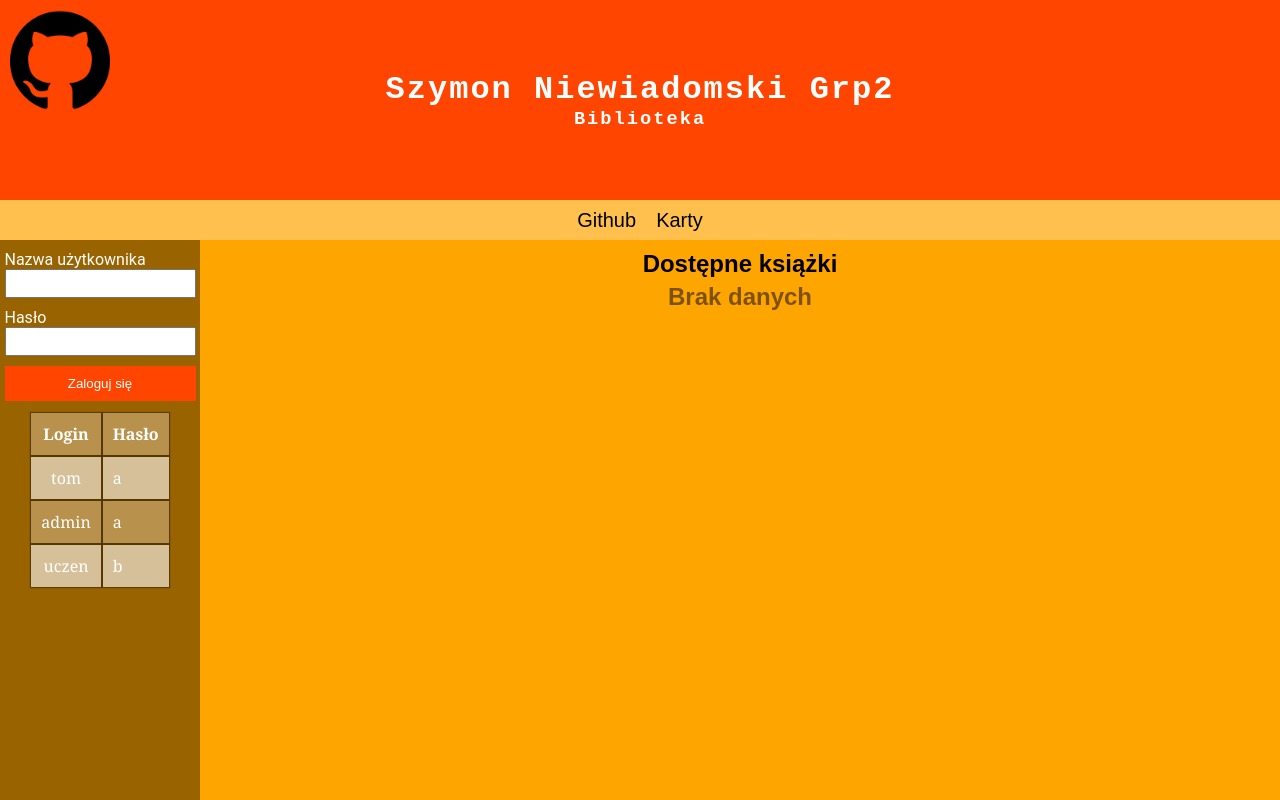
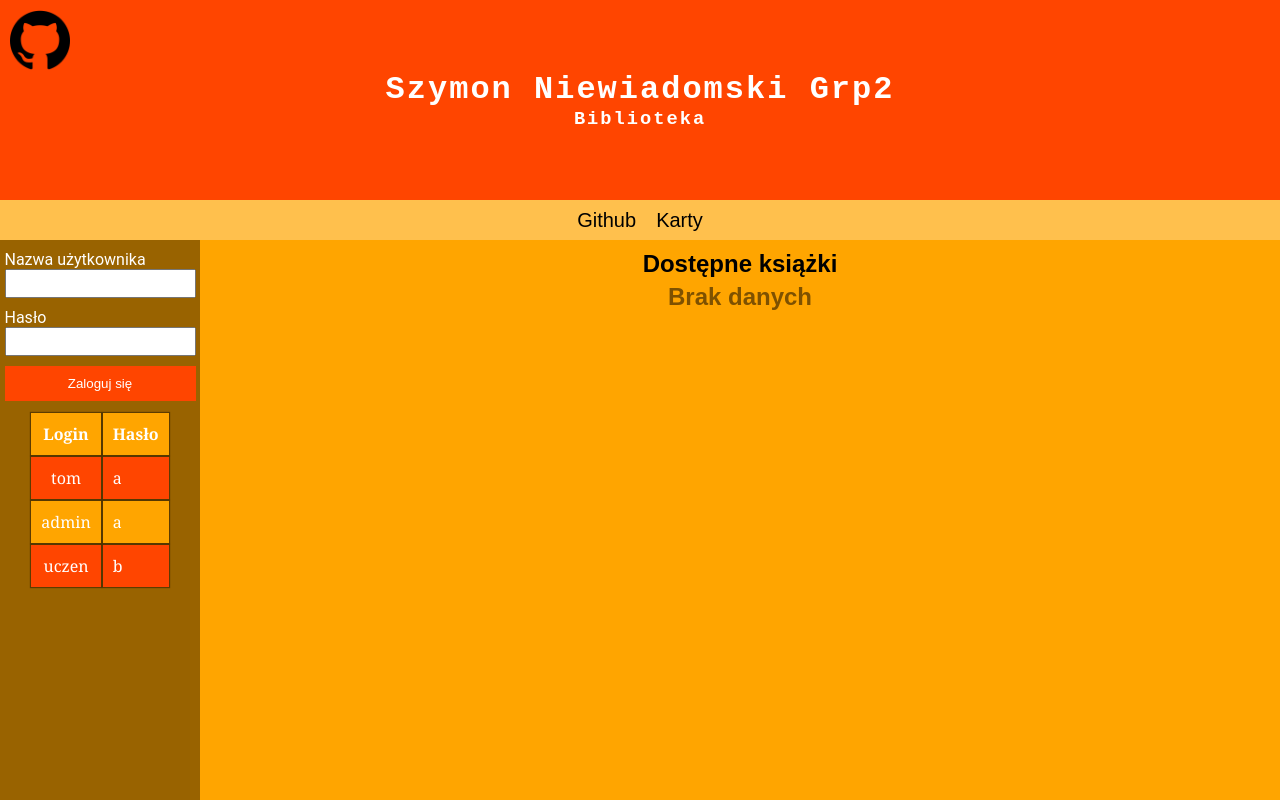
Before and after one commit to 3ti-2020/crud-wiele-do-wielu-szymon-niewiadomski, a PHP site: page / in a window 1280 px wide. Run offline with PHP 8.4, Linux system fonts and the light colour scheme; data comes from the database, SQL or seed files in the repository; data that the repository does not hold is empty.

Commit message:
Add files via upload

```diff
--- a/css/style.css
+++ b/css/style.css
@@ -172,9 +172,16 @@ td, th{
 }
 
 .github img{
-    width: 100px;
+    width: 60px;
 }
 
 .users{
     color: white;
 }
+.users tr{
+    background: orangered;
+}
+
+.users tr:nth-child(odd){
+    background: orange;
+}
```
